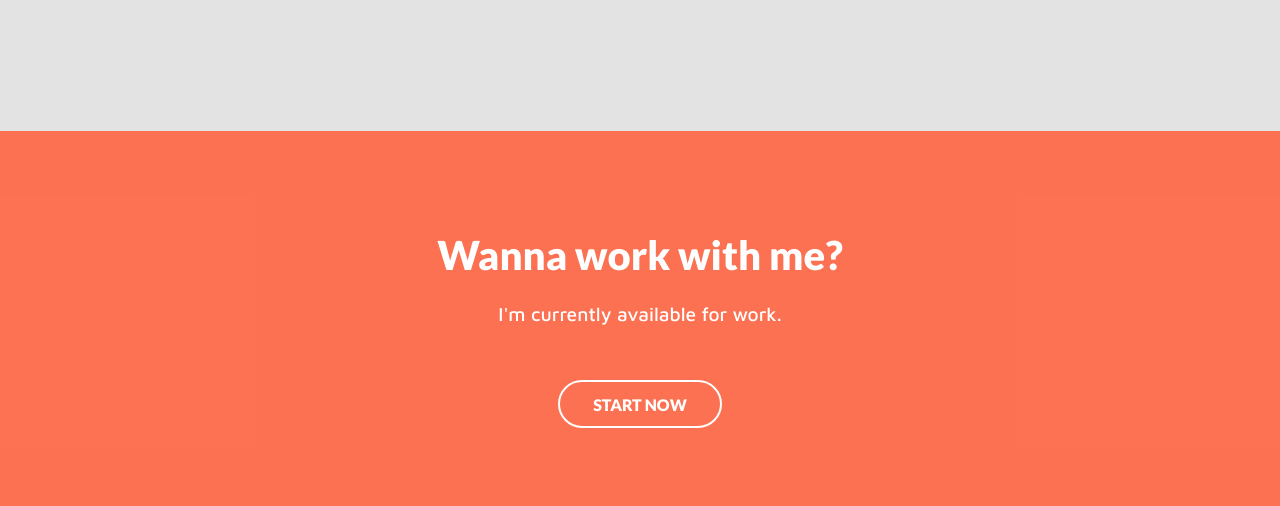
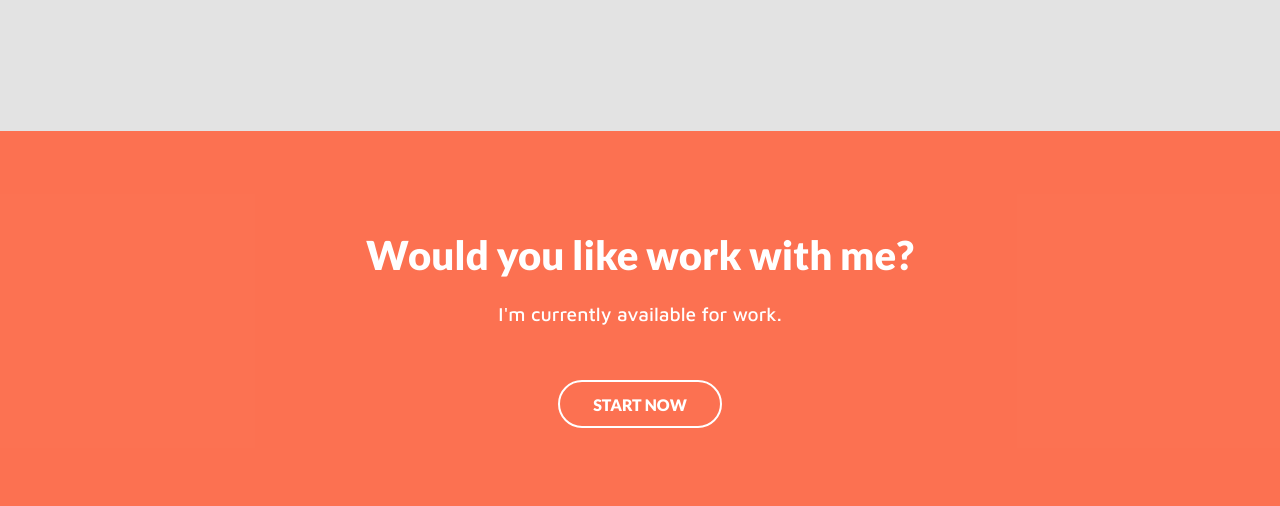
Before and after one commit to ProfKache/portfolio, a Flask app: page / in a window 1280 px wide. Shown: the part 3109-3615 px from the top of the page. Run offline with Flask 2, Linux system fonts and the light colour scheme.

Commit message:
Update work section

```diff
--- a/application/templates/index.html
+++ b/application/templates/index.html
@@ -157,7 +157,7 @@
 		</section>
 
 		<section id="footer-cta">
-			<h2 class="text-center">Wanna work with me?</h2>
+			<h2 class="text-center">Would you like work with me?</h2>
 			<p></p>
 			<div class="row text-center">
 				<div class="small-12 medium-8 medium-offset-2 columns">
```
